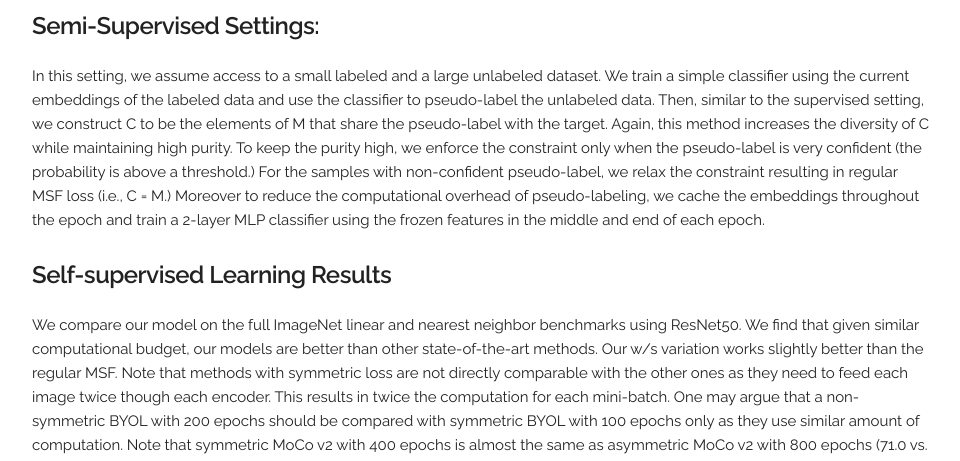
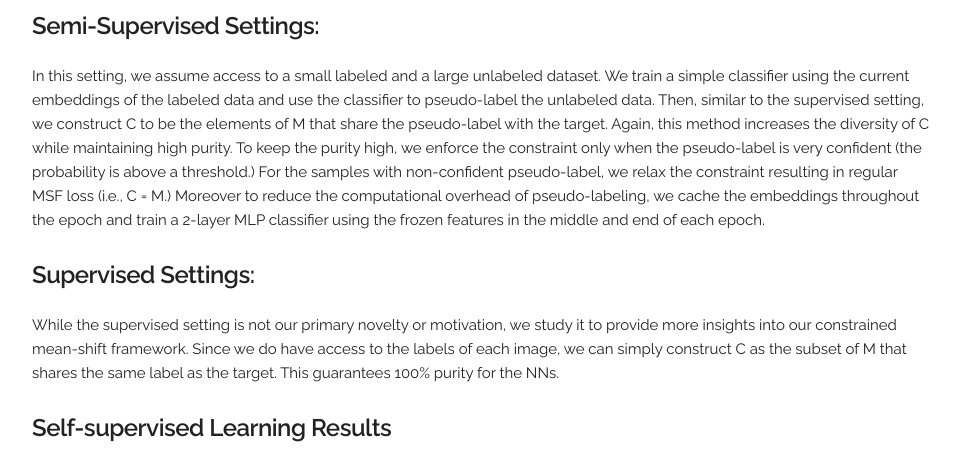
Before and after one commit to UCDvision/CMSF, a Jekyll site: the page built from docs/index.html, in a window 1280 px wide and 1400 px high, scrolled down 4413 px. Shown: the top 461 px of the window, without its empty margins (158-1118 px from the left). Built offline with Jekyll 4.4.1, drawn with Linux system fonts in a browser that asks for light colours; some of the changed text lies outside the part shown.

Commit message:
Update index.html

```diff
--- a/docs/index.html
+++ b/docs/index.html
@@ -140,71 +140,62 @@
     and train a 2-layer MLP classifier using the frozen features in the middle and end of each epoch.
   </p>
 
+  <h5 id="Method"><b>Supervised Settings:</b></h5>
+
+  <p>
+    While the supervised setting is not our primary novelty or motivation, we study it to provide more insights into our constrained mean-shift framework.
+    Since we do have access to the labels of each image, we can simply construct C as the subset of M that shares the same label as the target.
+    This guarantees 100% purity for the NNs.
+  </p>
+
+
+
+
 
 <h5 id="results"><b>Self-supervised Learning Results</b></h5>
 
     <p>
-       We compare our model on the full ImageNet linear and nearest neighbor benchmarks using ResNet50.
-      We find that given similar computational budget, our models are better than other state-of-the-art methods.
-      Our w/s variation works slightly better than the regular MSF. Note that methods with symmetric loss are not
-      directly comparable with the other ones as they need to feed each image twice though each encoder. This results
-      in twice the computation for each mini-batch. One may argue that a non-symmetric BYOL with 200 epochs should be
-      compared with symmetric BYOL with 100 epochs only as they use similar amount of computation. Note that symmetric
-      MoCo v2 with 400 epochs is almost the same as asymmetric MoCo v2 with 800 epochs (71.0 vs. 71.1).
+      <strong> Evaluation on full ImageNet:</strong>
+         We compare our model with other SOTA methods in Linear (Top-1 Linear) and Nearest Neighbor (NN,20-NN) evaluation.
+      We use a 128K memory bank for CMSF and provide comparison with both 256K and 1M memory bank versions of MSF. Since CMSF-2Q uses NNs from two memory banks,
+      it is comparable to MSF (256K) in memory and computation overhead. Our method outperforms other SOTA methods with similar compute including MSF.
+      "Multi-Crop" refers to use of more than 2 augmentations per image during training (e.g., OBoW uses 2 <span>&#215;</span> 160+5 <span>&#215;</span> 96
+      resolution images in both forward and backward passes compared to a single 224 in CMSF). Use of multi-crops significantly increases compute while
+      symmetric loss doubles the computation per batch. Thus methods employing these strategies are not directly comparable with CMSF.
 
     </p>
-<p style="text-align:center;"><img src="{{ site.baseurl }}/assets/images/result_table1.png" width="100%" alt style>
+<p style="text-align:center;"><img src="{{ site.baseurl }}/assets/images/table1.jpg" width="80%" alt style>
 
     </p>
 
     <p>
-        We compare our model on the ImageNet 1% and 10% linear evaluation benchmarks for ResNet50.
-      The column "Fine-tuned" refers to whether the full network was fine-tuned or a single linear layer was trained.
-      Given similar computational budgets, both of our models are better than other state-of-the-art methods.
+      <strong>  Transfer learning evaluation:</strong>
+        Our supervised CMSF model at just 200 epochs outperforms all supervised baselines on transfer learning evaluation.
+      Our SSL model outperforms MSF, the comparable state-of-the-art approach, by 1.2 points on average over 10 datasets.
 
     </p>
-<p style="text-align:center;"><img src="{{ site.baseurl }}/assets/images/result_table2.png" width="60%" alt style>
+<p style="text-align:center;"><img src="{{ site.baseurl }}/assets/images/table2.jpg" width="100%" alt style>
 
     </p>
 
 
   <p>
-   We compare various SSL methods on transfer tasks by training linear layers. Under similar computational budgets,
-    we show that our models are consistently better or on par with other state-of-the-art methods.
-    Only a single linear layer is trained on top of features. No train time augmentations are used.
-    "rep." means we have reproduced the results using our evaluation framework for better comparison.
-  </p>
+      <strong>  Semi-supervised learning on ImageNet dataset with 10% labels:</strong>
 
-      </p>
-<p style="text-align:center;"><img src="{{ site.baseurl }}/assets/images/result_table3.png" width="100%" alt style>
+   FLOPs denotes the total number of FLOPS for forward and backward passes through ResNet-50 backbone while batch size denotes the sum of labeled
+    and unlabeled samples in a batch. CMSF-Pseudo-mix precision is compute and resource efficient, achieving SOTA performance at comparable compute.
+    PAWS requires large number of GPUs to be compute efficient and its performance drastically drops with 4/8 GPUs. <span>&#8224;</span> Trained with
+    stronger augmentations like RandAugment[10]. * TPUs are used.
+
 
     </p>
-
-  <h5 id="evolution"><b>Evolution of Representation Over Training</b></h5>
-
-    <p>
-
-      We visualize the normalized features for 10 random ImageNet classes at certain epochs of MSF training. We find that over the period of training, semantic clusters are formed in the feature space.
-
-    </p>
-<p style="text-align:center;"><img src="{{ site.baseurl }}/assets/images/epochwise_tsne_msf_1.png" width="100%" alt style>
+<p style="text-align:center;"><img src="{{ site.baseurl }}/assets/images/table3.jpg" width="50%" alt style>
 
     </p>
 
 
 
-<h5 id="cluster"><b>Nearest Neighbors Over Training</b></h5>
 
-    <p> For two random query images, we show how the nearest neighbors evolve at the learning time.
-    </p>
-<p style="text-align:center;"><img src="{{ site.baseurl }}/assets/images/NN_fig.jpg" width="100%" alt style></p>
-
-<h5 id="cluster"><b>Cluster Visualizations</b></h5>
-
-    <p> We cluster ImageNet dataset into 1000 clusters using k-means and show random samples from random clusters.
-      Each row corresponds to a cluster. Note that semantically similar images are clustered together.
-    </p>
-<p style="text-align:center;"><img src="{{ site.baseurl }}/assets/images/clusters.jpg" width="100%" alt style></p>
 
 
 
```
